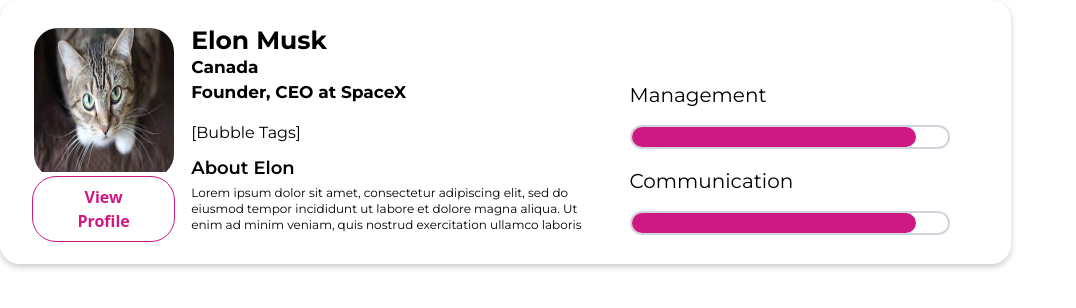
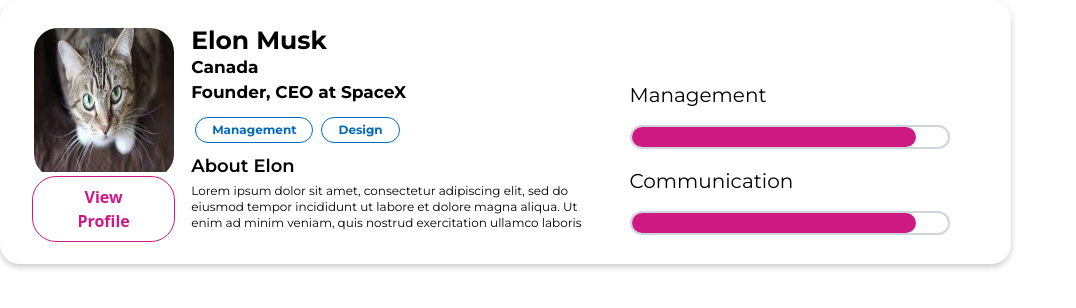
Before and after one commit to JasonXB/EF_Clone, a Next.js app: page /DevTest/testingMentorCard in a window 1280 px wide. Shown: the top 308 px of the page, without its empty margins (0-1076 px from the left). Built offline with nearby package versions, Linux system fonts and the light colour scheme; what tw-elements would draw is missing.

Commit message:
implement BubbleTags

```diff
--- a/src/components/MentorCard.tsx
+++ b/src/components/MentorCard.tsx
@@ -1,7 +1,7 @@
 import BubbleTags from './BubbleTags';
 import Avatar from './avatar/avatar';
 import tempImage from './assets/cat.jpeg';
-// import { BUBBLE_TAG_TYPE_CLASSES } from './BubbleTag';
+import { BUBBLE_TAG_TYPE_CLASSES } from './BubbleTag';
 import styles from '../../styles/MentorCard.module.css';
 import PercentageBar from './percentBar/percent-bar';
 import Button from './buttons/reusable-buttons';
@@ -14,7 +14,7 @@ interface MentorsInfoProps {
   location: string;
   job: string;
   aboutMentor: string;
-  tags?: string[]; //temp optional, remove ? once implemented
+  tags: string[];
   skills: [string, number][];
 }
 
@@ -49,11 +49,9 @@ const MentorCard = ({ ...mentorsInfo }: MentorsInfoProps) => {
         <div className=" h-full flex w-full">
           <div>
             <h4 className={styles.locationJob}>{location}</h4>
-            <h4 className={styles.locationJob}>{job}</h4>
-            {/* Remove below div when <BubbleTags/> is working, and uncomment <BubbleTags/> */}
-            <div className="my-4 h-5">[Bubble Tags]</div>
-            {/* <BubbleTags tags={tags} bubbleTagType={BUBBLE_TAG_TYPE_CLASSES.blue} /> */}
-            <h4 className={styles.aboutMentorTitle}>About {firstName}</h4>
+            <h4 className={`${styles.locationJob} pb-3`}>{job}</h4>
+            <BubbleTags tags={tags} bubbleTagType={BUBBLE_TAG_TYPE_CLASSES.primaryLight} />
+            <h4 className={`${styles.aboutMentorTitle} pt-3`}>About {firstName}</h4>
             <div className={styles.aboutMentorInfo}>{aboutMentor}</div>
           </div>
 
```
